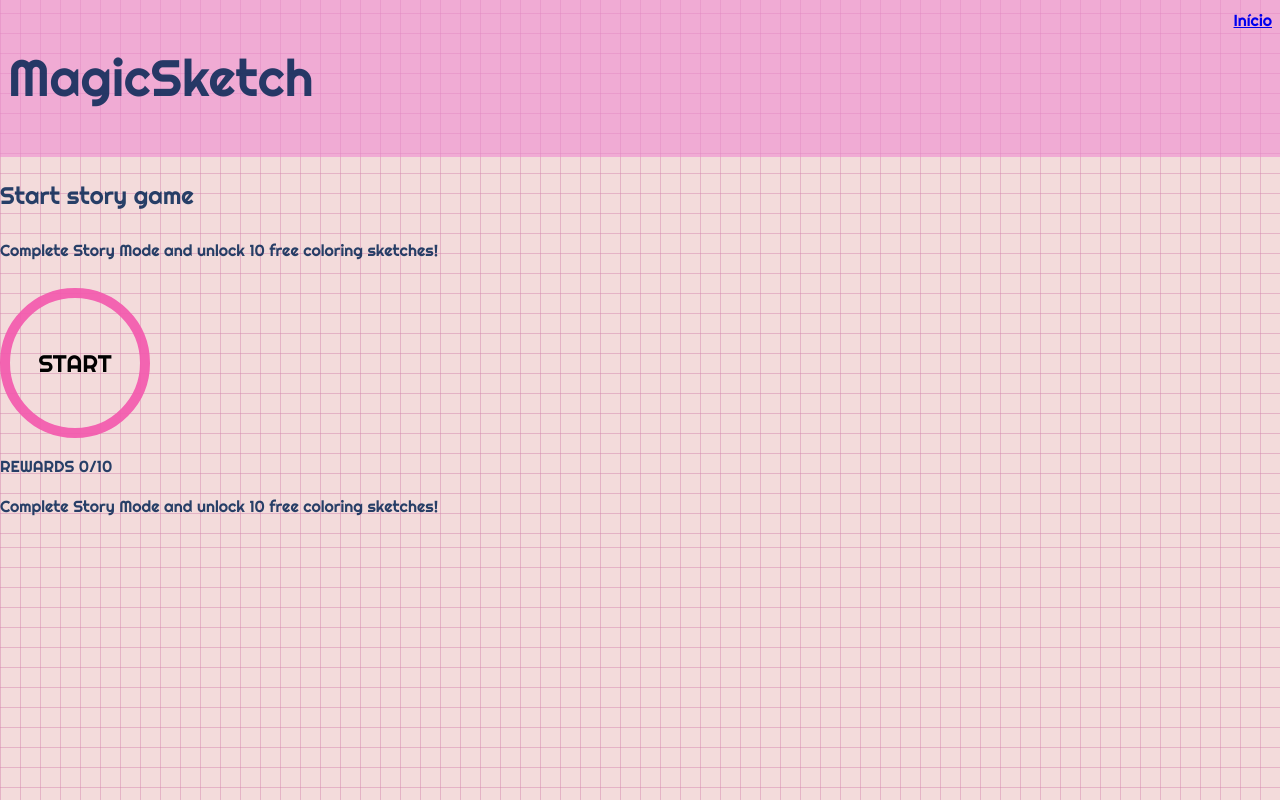
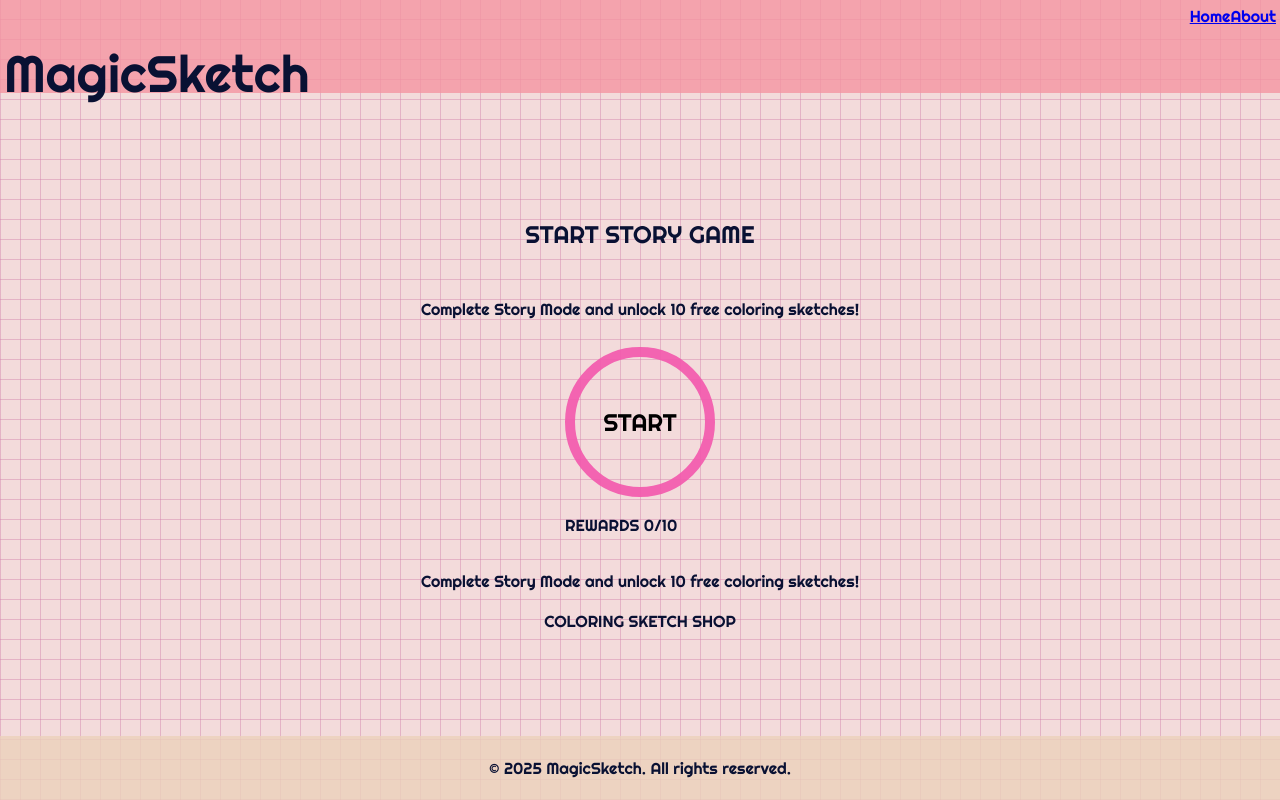
Before and after one commit to juliaelizaps/MagicSketch-project, a React (Vite) app: page / in a window 1280 px wide. Built offline with nearby package versions, Linux system fonts and the light colour scheme.

Commit message:
feat: initial page layout

```diff
--- a/src/App.css
+++ b/src/App.css
@@ -1,6 +1,3 @@
-#root {
-}
-
 .logo {
   height: 6em;
   padding: 1.5em;
--- a/src/App.tsx
+++ b/src/App.tsx
@@ -1,12 +1,11 @@
 import { BrowserRouter as Router, Routes, Route } from "react-router-dom";
 import Home from "./pages/Home";
 import StoryMode from "./pages/StoryMode";
-import Header from "./components/Header";
+
 
 const App = () => {
   return (
     <Router>
-      <Header />
       <Routes>
         <Route path="/" element={<Home />} />
         <Route path="/story-mode" element={<StoryMode />} />
--- /dev/null
+++ b/src/components/Footer.tsx
@@ -0,0 +1,9 @@
+export const Footer = () => {
+    return (
+        <footer>
+        <p>
+          &copy; 2025 MagicSketch. All rights reserved.
+        </p>
+      </footer>
+    );
+  };
--- a/src/components/Header.tsx
+++ b/src/components/Header.tsx
@@ -1,12 +1,16 @@
 import { Link } from "react-router-dom";
 
-const Header = () => {
+export const Header = () => {
   return (
     <nav>
       <h1>MagicSketch</h1>
-      <Link to="/">Início</Link>
+      <div className="home">
+      <Link to="/">Home</Link>
+      </div>
+      <div className="about">
+      <Link to="/">About</Link>
+      </div>
+
     </nav>
   );
 };
-
-export default Header;
--- /dev/null
+++ b/src/components/Layout.tsx
@@ -0,0 +1,23 @@
+import { Link } from "react-router-dom";
+import {Header} from "./Header";
+import {Footer} from "./Footer";
+
+type Props = {children:React.ReactNode}
+const Layout = ({children}:Props) => {
+  return (
+    <div className="layout">
+    <Header />
+    <div className="layout-container">
+        {children}
+    </div>
+    <Footer/>
+    </div>
+
+  );
+};
+
+export default Layout;
+
+<Layout>
+    hi
+</Layout>
--- a/src/index.css
+++ b/src/index.css
@@ -6,8 +6,8 @@
   line-height: 1.5;
   font-weight: 400;
 
-  color-scheme: rgba(8, 39, 85, 0.87);
-  color: rgba(8, 39, 85, 0.87);
+  color: #091133;
+  color: #091133;
   background-color: #f3dbdb;
   background-image: repeating-linear-gradient(0deg, rgba(236, 149, 193, 0.836) 0px, rgba(0, 0, 0, 0.1) 1px, transparent 1px, transparent 20px),
                   repeating-linear-gradient(90deg,  rgba(236, 149, 193, 0.836) 0px, rgba(0, 0, 0, 0.1) 1px, transparent 1px, transparent 20px);
@@ -22,13 +22,16 @@
 body {
   margin: 0;
   padding: 0;
+
 }
 
 nav{
   align-items: start;
   display: flex;
-  padding: 8px;
-  background-color: #ee8ad093;
+  padding: 4px;
+  background-color: #f593a0c4;
+  height: 85px;
+
 
 h1 {
   flex-grow: 1;
@@ -43,10 +46,23 @@ h1 {
 }
 
 h4 {
-  color: rgba(8, 39, 85, 0.87);
+  color: #091133;
   font-size: 1em;
   line-height: 2;
 
+}
+div.layout {
+  display: flex;
+  flex-direction: column;
+  height: 100vh;
+}
+div.layout-container{
+  display: flex;
+  flex-direction: column;
+  align-items: center;
+  justify-content: center;
+  height: 100%;
+  flex-grow: 1;
 }
 
 button {
@@ -64,3 +80,12 @@ button {
 button:hover {
   border-color: #ebafe1;
 }
+
+
+footer {
+  padding: 4px;
+  justify-content: center;
+  display: flex;
+  align-items: center;
+  background-color: #ecd2bbc9;
+}
--- a/src/pages/Home.tsx
+++ b/src/pages/Home.tsx
@@ -1,4 +1,5 @@
 import { useNavigate } from "react-router-dom";
+import Layout from "../components/Layout";
 
 const Home = () => {
     const navigate =useNavigate();
@@ -7,15 +8,18 @@ const Home = () => {
     };
 
   return (
-    <section>
-      <h2>Start story game</h2>
+    <Layout>
+      <h2>START STORY GAME</h2>
       <h4>Complete Story Mode and unlock 10 free coloring sketches!</h4>
       <div className="card">
         <button onClick={handleStartClick}>START</button>
         <p>REWARDS 0/10</p>
       </div>
       <p>Complete Story Mode and unlock 10 free coloring sketches!</p>
-    </section>
+      <div className="div2">
+       COLORING SKETCH SHOP
+      </div>
+    </Layout>
   );
 };
 
--- a/src/pages/StoryMode.tsx
+++ b/src/pages/StoryMode.tsx
@@ -1,8 +1,10 @@
+import Layout from "../components/Layout";
+
 const StoryMode = () => {
     return (
-      <>
+      <Layout>
         <p>Here begins your adventure...</p>
-      </>
+      </Layout>
     );
   };
 
```
